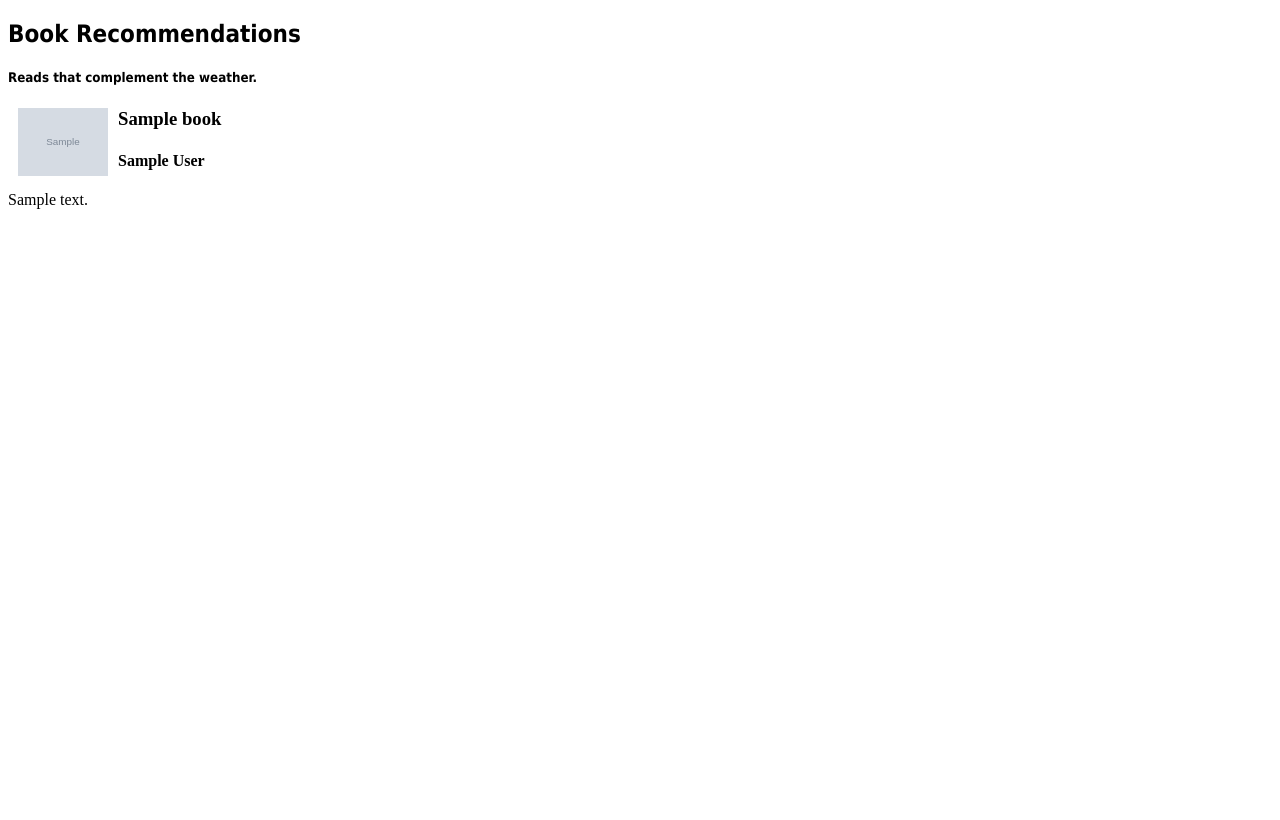
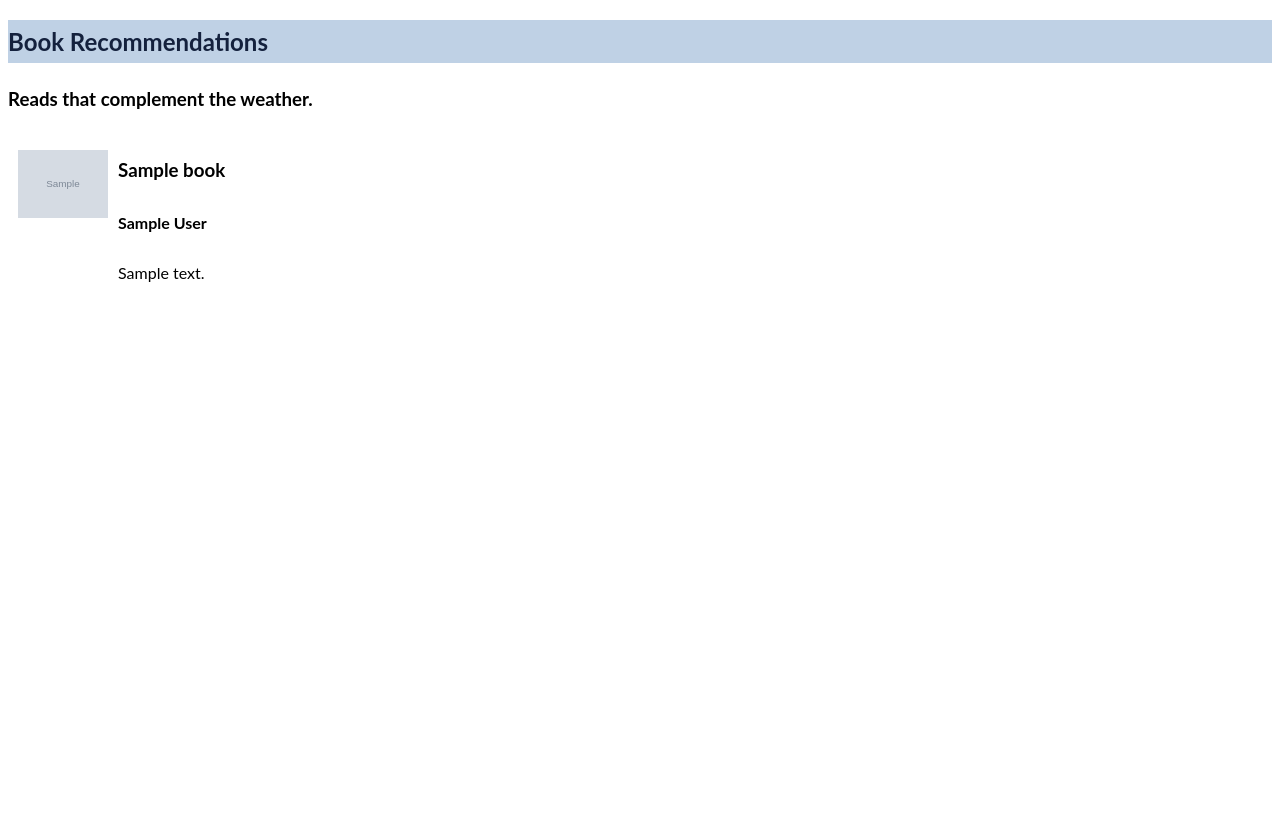
Before and after one commit to hcde310a21/JencyProject, a Flask app: template templates/results.html in a window 1280 px wide. Before the commit the page ends 209 px from the top, so only its background shows below. Run offline with Flask 2, Linux system fonts and the light colour scheme; the template is opened without the code that fills it: most values are stand-ins (such as "Sample title", 1, 10 or a date in 2020); grey boxes marked "Sample" are stand-in pictures.

Commit message:
Update results.html

```diff
--- a/templates/results.html
+++ b/templates/results.html
@@ -2,15 +2,26 @@
 <html lang="en">
 <head><title>Book Recommendations</title></head>
 <body>
-<h2><font face="Tahoma" color="#000000">Book Recommendations</font></h2>
-<h5><font face="Tahoma" color="#000000">Reads that complement the weather.</font></h5>
+<style>
+body,h1,h2,h3,h4,h5,h6,p {font-family: "Lato", sans-serif;}
+body, html {
+  height: 100%;
+  color: #000000;
+  line-height: 1.8;
+}
+</style>
+<h2 style="color:#14213D; background-color:#BFD1E5;">Book Recommendations</font></h2>
+<h3>Reads that complement the weather.</h3>
 {% for book in booklist %}
-<img src= '{{book.image}}' width="90px" align="left" hspace="10">
+<div style="clear:both;">
+<img src= '{{book.image}}' width="90px" style = "float:left" align="left" hspace="10" vspace="15">
+<div style="float:left">
 <h3 align="left">{{book.title}}</h3>
 <h4 align="left">{{book.author}}</h4>
 <p align="left">{{book.description}}</p>
-<br></br>
+</div>
+</div>
 {% endfor %}
-
 </body>
 </html>
+</html>
```
